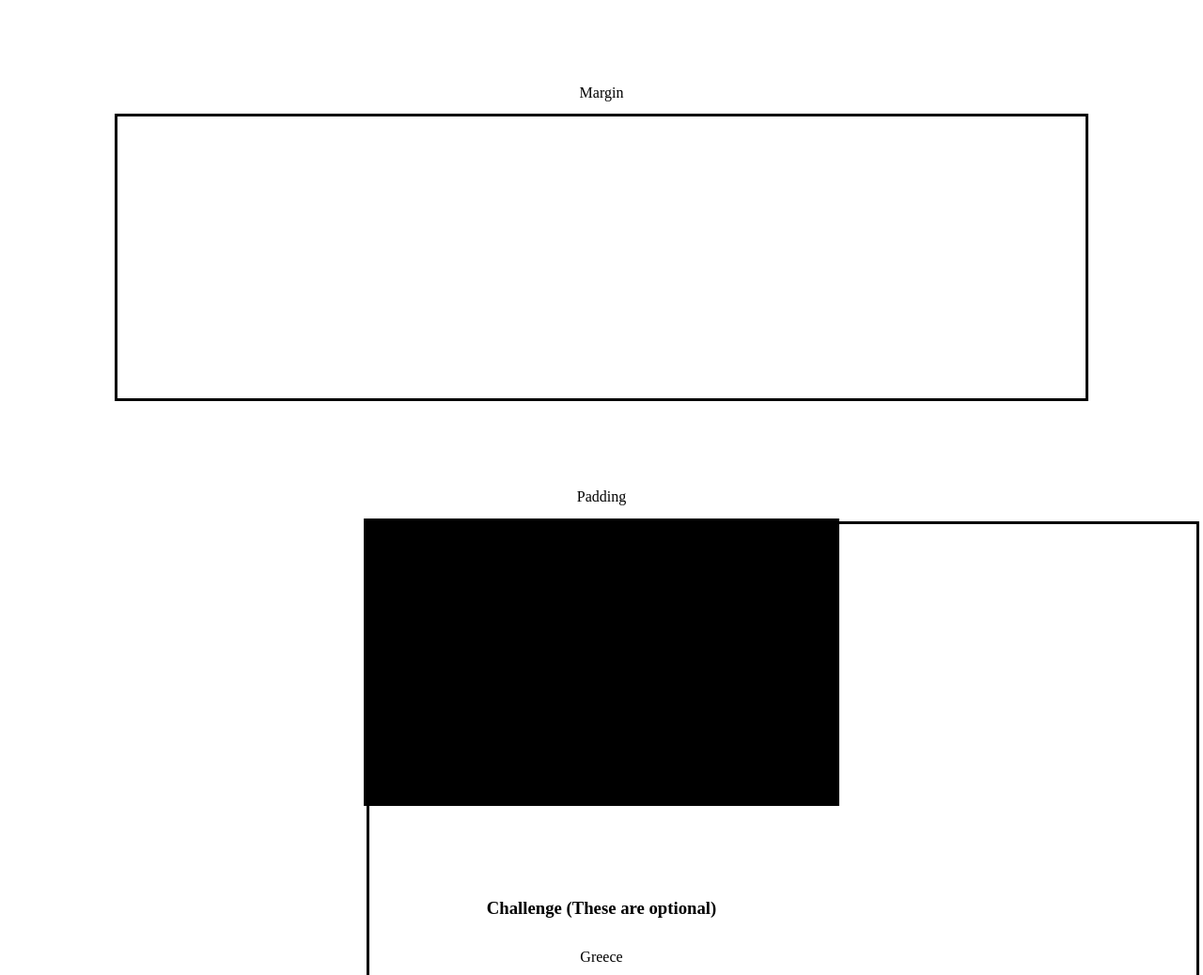
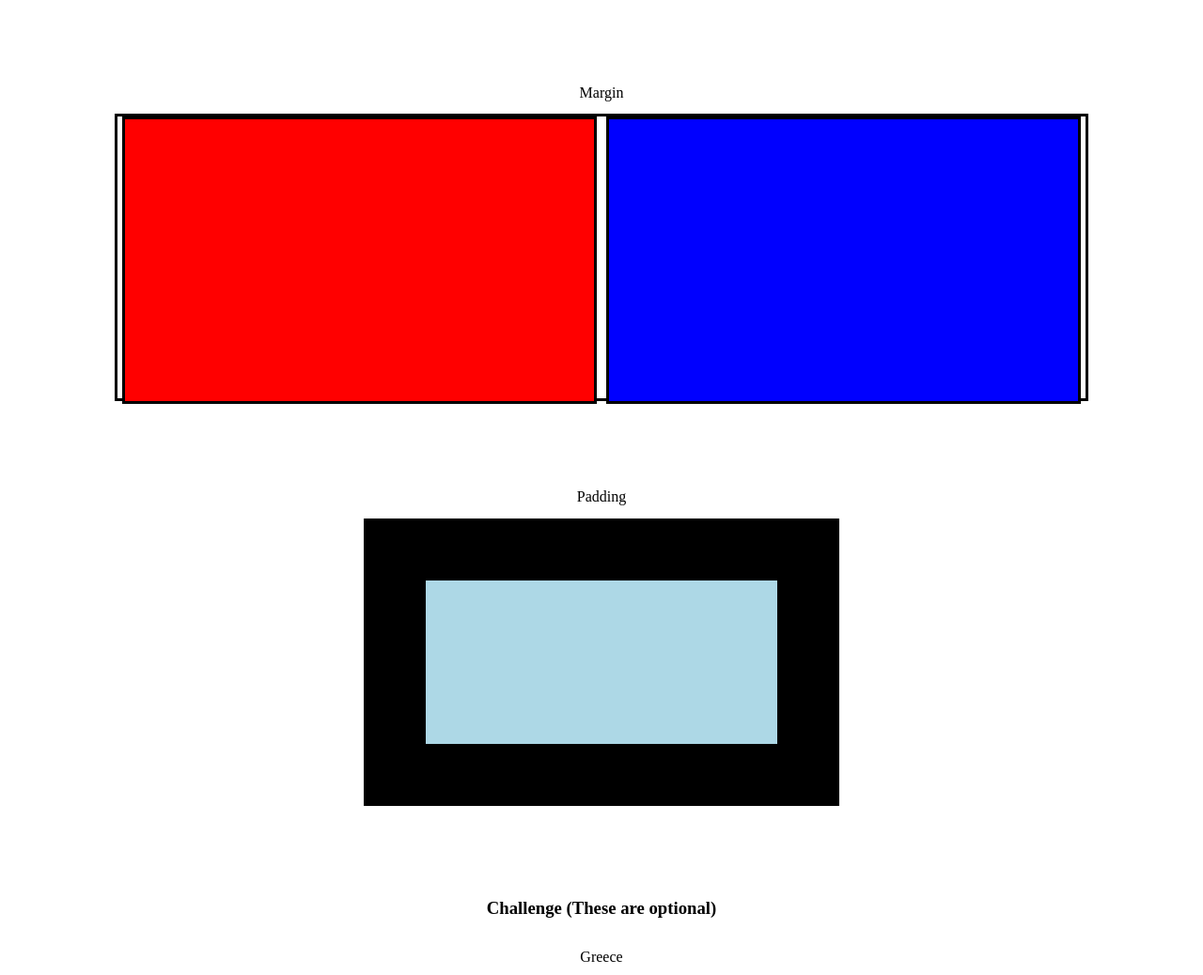
Before and after one commit to fullstack-decal-fa22/hw2-HannahNan127, a plain HTML site: page index.html in a window 1280 px wide. Shown: the part 2231-3269 px from the top of the page at 94% size. Drawn offline with Linux system fonts and the light colour scheme.

Commit message:
second commit

```diff
--- a/index.html
+++ b/index.html
@@ -53,8 +53,8 @@
 
     <h2>Margin</h2>
     <div class="margin-container">
-      <div class="flag1"></div>
-      <div class="flag2"></div>
+      <div class="flag flag1"></div>
+      <div class="flag flag2"></div>
     </div>
 
     <h2>Padding</h2>
--- a/styles.css
+++ b/styles.css
@@ -182,12 +182,15 @@ h2:hover {
 /* For margin practice */
 .flag1 {
   background-color: red;
-  margin: 5px;
+  margin-left: 5px;
+  margin-right: 5px;
+
 }
 
 .flag2 {
   background-color: blue;
-  margin: 5px;
+  margin-left: 5px;
+  margin-right: 5px;
   /* TODO */
 }
 /* For padding practice */
@@ -195,6 +198,7 @@ h2:hover {
   box-sizing: border-box;
   background-color: lightblue;
   background-clip: content-box, padding-box;
-  padding: 240px 440px;
+  padding: 60px 60px;
+
   /* TODO */
 }
```
